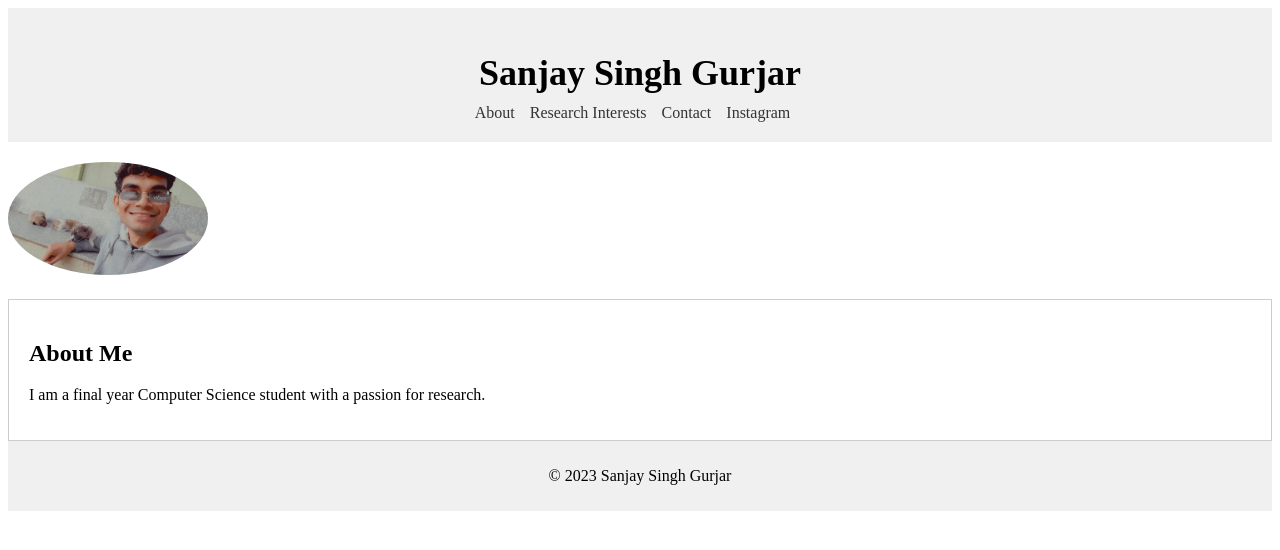
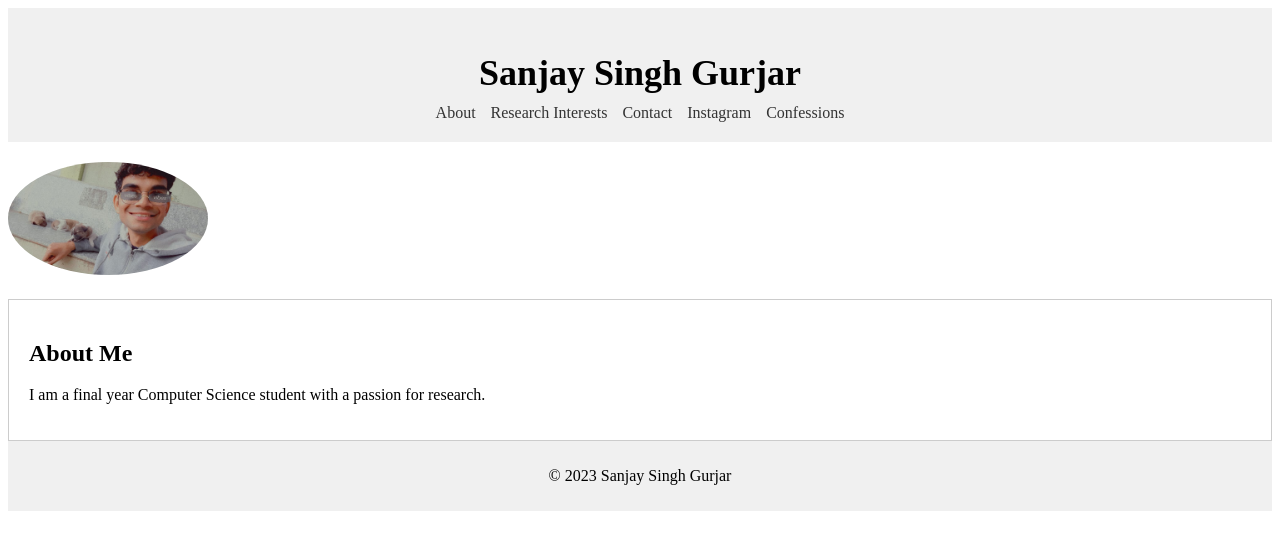
Before and after one commit to MimoHasPurpose/jojo, a plain HTML site: page index.html in a window 1280 px wide. Drawn offline with Linux system fonts and the light colour scheme.

Commit message:
Update index.html

```diff
--- a/index.html
+++ b/index.html
@@ -32,6 +32,7 @@
             <a href="research.html" target="_blank" style="margin-right: 15px; text-decoration: none; color: #333;">Research Interests</a>
             <a href="contact.html" target="_blank" style="margin-right: 15px; text-decoration: none; color: #333;">Contact</a>
             <a href="https://www.instagram.com/s.a.n.j.a.y_sin/" target="_blank" style="margin-right: 15px; text-decoration: none; color: #333;">Instagram</a>
+            <a href="confessions.html" target="_blank" style="margin-right: 15 px; text-decoration: none; color : #333;"> Confessions</a>
         </nav>
     </header>
 
```
